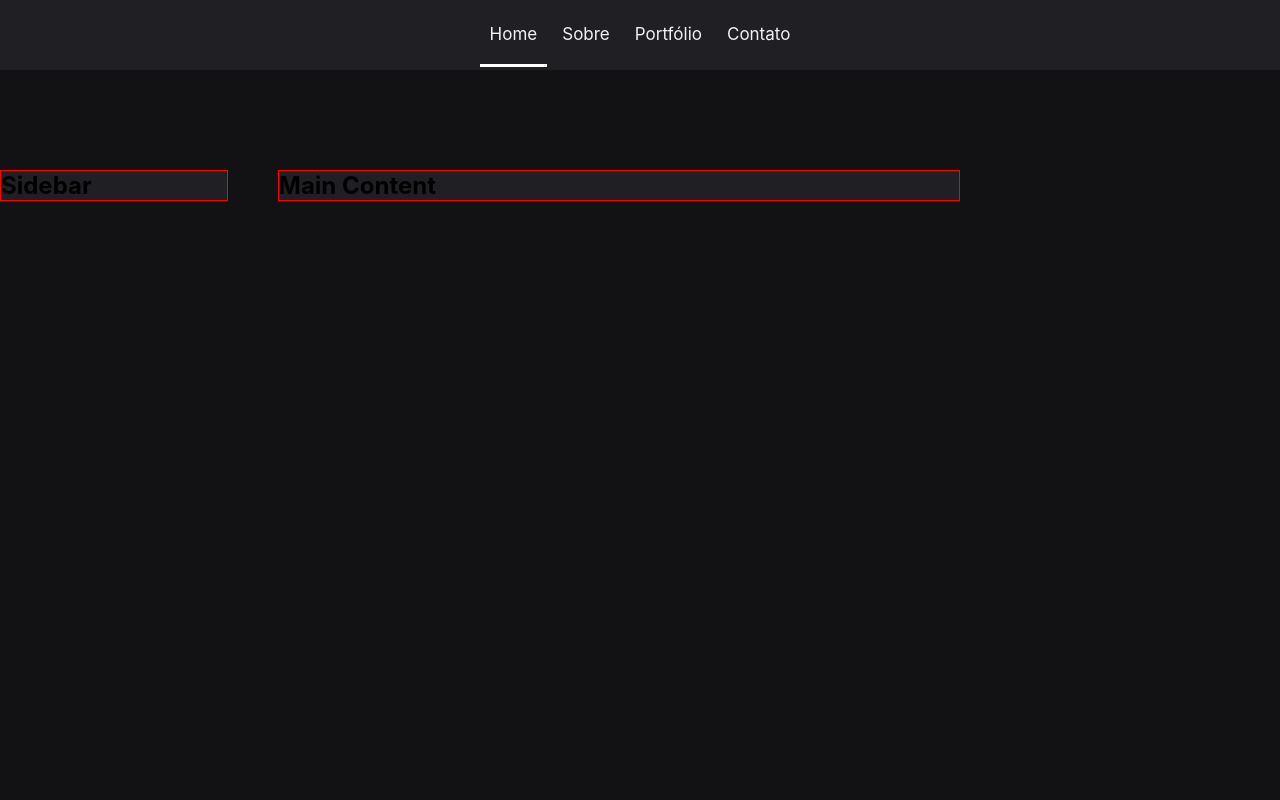
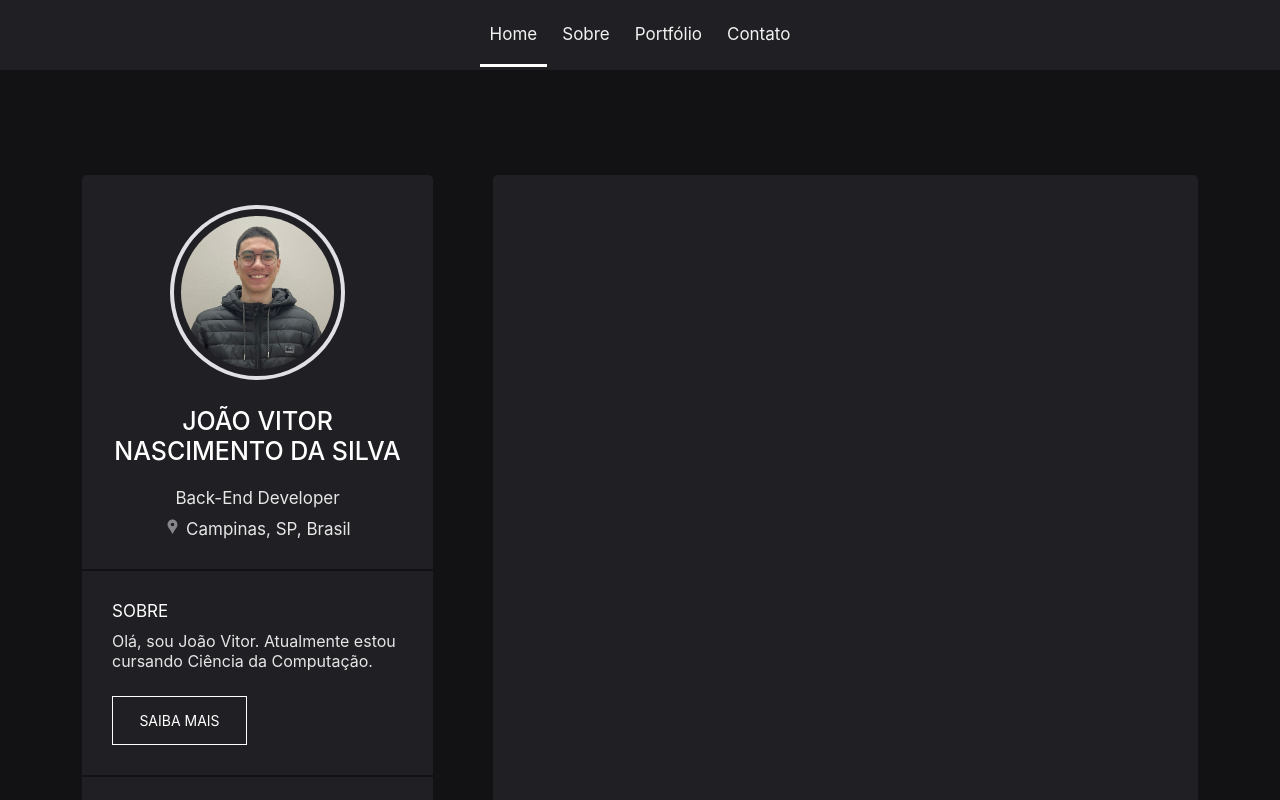
Before and after one commit to nascimentocode/personal-website, a React (Vite) app: page / in a window 1280 px wide. Shown: the top 800 px of the page. Built offline with nearby package versions, Linux system fonts and the light colour scheme.

Commit message:
Sidebar done

```diff
--- a/src/MainContent.jsx
+++ b/src/MainContent.jsx
@@ -2,8 +2,7 @@ import "./index.css"
 
 function MainContent() {
     return (
-        <section style={{border: "1px solid red"}}>
-            <h1>Main Content</h1>
+        <section>
         </section>
     )
 }
--- a/src/Sidebar.jsx
+++ b/src/Sidebar.jsx
@@ -1,10 +1,36 @@
 import "./index.css"
+
+import Perfil from "./assets/img/perfil.jpg"
+
+import { MdLocationPin } from "react-icons/md";
+import { FaGithub } from "react-icons/fa";
+import { FaInstagram } from "react-icons/fa";
+import { FaLinkedin } from "react-icons/fa";
+import { MdOutlineEmail } from "react-icons/md";
 
 function Sidebar() {
     return (
-        <article style={{border: "1px solid red"}}>
-            <h1>Sidebar</h1>
-        </article>
+        <aside>
+            <div>
+                <img src={Perfil} width={200}/>
+                <h2 id="profile-name">João Vitor Nascimento da Silva</h2>
+                <h3>Back-End Developer</h3>
+                <h3><span><MdLocationPin /></span> Campinas, SP, Brasil</h3>
+            </div>
+            <div className="divider"></div>
+            <div id="about-sidebar">
+                <h3>Sobre</h3>
+                <p>Olá, sou João Vitor. Atualmente estou cursando Ciência da Computação.</p>
+                <a href="#">Saiba mais</a>
+            </div>
+            <div className="divider"></div>
+            <div id="social-links-sidebar">
+                <a href="https://github.com/nascimentocode" target="_blanck"><FaGithub /></a>
+                <a href="https://www.instagram.com/notnascimento/" target="_blanck"><FaInstagram /></a>
+                <a href="https://www.linkedin.com/in/joao-vitor-nascimento-da-silva/" target="_blanck"><FaLinkedin /></a>
+                <a href="mailto:contato.nascimentojv@gmail.com" target="_blanck"><MdOutlineEmail /></a>
+            </div>
+        </aside>
     )
 }
 
--- a/src/index.css
+++ b/src/index.css
@@ -7,15 +7,31 @@
 body {
   font-family: Inter, system-ui, Avenir, Helvetica, Arial, sans-serif;
   background-color: #121214;
+  color: #E6E6E6;
+}
+
+h2 {
+  color: #ffffff;
+  font-size: 25px;
+  font-weight: 500;
+}
+
+h3 {
+  font-size: 17px;
+  font-weight: 400;
 }
 
 /* Navbar */
 nav {
+  position: fixed;
+  width: 100%;
+  top: 0;
   display: flex;
   justify-content: center;
   align-items: center;
   gap: 5px;
-  height: 70px;display: flex;
+  height: 70px;
+  display: flex;
   background-color: #202024;
   /* box-shadow: 0 0 15px black; */
 }
@@ -35,20 +51,96 @@ nav a.active {
 
 /*Main*/
 main {
-  margin: 100px 0;
-  width: 75%;
+  margin: 175px 50px;
   display: flex;
   flex-direction: row;
-  gap: 50px;
+  gap: 60px;
   justify-content: center;
 }
 
-article {
+/* Sidebar */
+aside {
   background-color: #202024;
-  width: 25%;
+  width: 31.425%;
+  height: 100%;
+  max-width: 351px;
+  text-align: center;
+  border-radius: 5px;
+  padding: 30px;
+  /* border: 2px solid red; */
 }
 
+aside img {
+  border-radius: 50%;
+  width: 175px;
+  padding: 7px;
+  border: 4px solid #E0E0E6;
+}
+
+#profile-name {
+  margin: 22px 0;
+  text-transform: uppercase;
+}
+
+aside h3{
+  margin: 10px 0;
+}
+
+aside span {
+  color: #87868B;
+}
+
+.divider {
+  background-color: #121214;
+  height: 2px;
+  margin: 30px -30px;
+}
+
+#about-sidebar {
+  text-align: left;
+}
+
+#about-sidebar h3 {
+  color: #ffffff;
+  text-transform: uppercase;
+}
+
+#about-sidebar a {
+  display: block;
+  width: 135px;
+  margin-top: 25px;
+  padding: 15px 0;
+  background-color: transparent;
+  color: #ffffff;
+  border: 1px solid #ffffff;
+  text-decoration: none;
+  text-align: center;
+  text-transform: uppercase;
+  font-size: 14px;
+
+}
+
+#social-links-sidebar {
+  text-align: start;
+  font-size: 20px;
+}
+
+#social-links-sidebar a {
+  color: #87868B;
+  padding-right: 10px;
+  height: 100px;
+}
+
+#social-links-sidebar a:hover {
+  color: #ffffff;
+}
+
+/* Content */
 section {
   background-color: #202024;
-  width: 75%;
+  border-radius: 5px;
+  width: 63%;
+  max-width: 705px;
+  height: 1000px;
+  /* border: 2px solid red; */
 }
```
